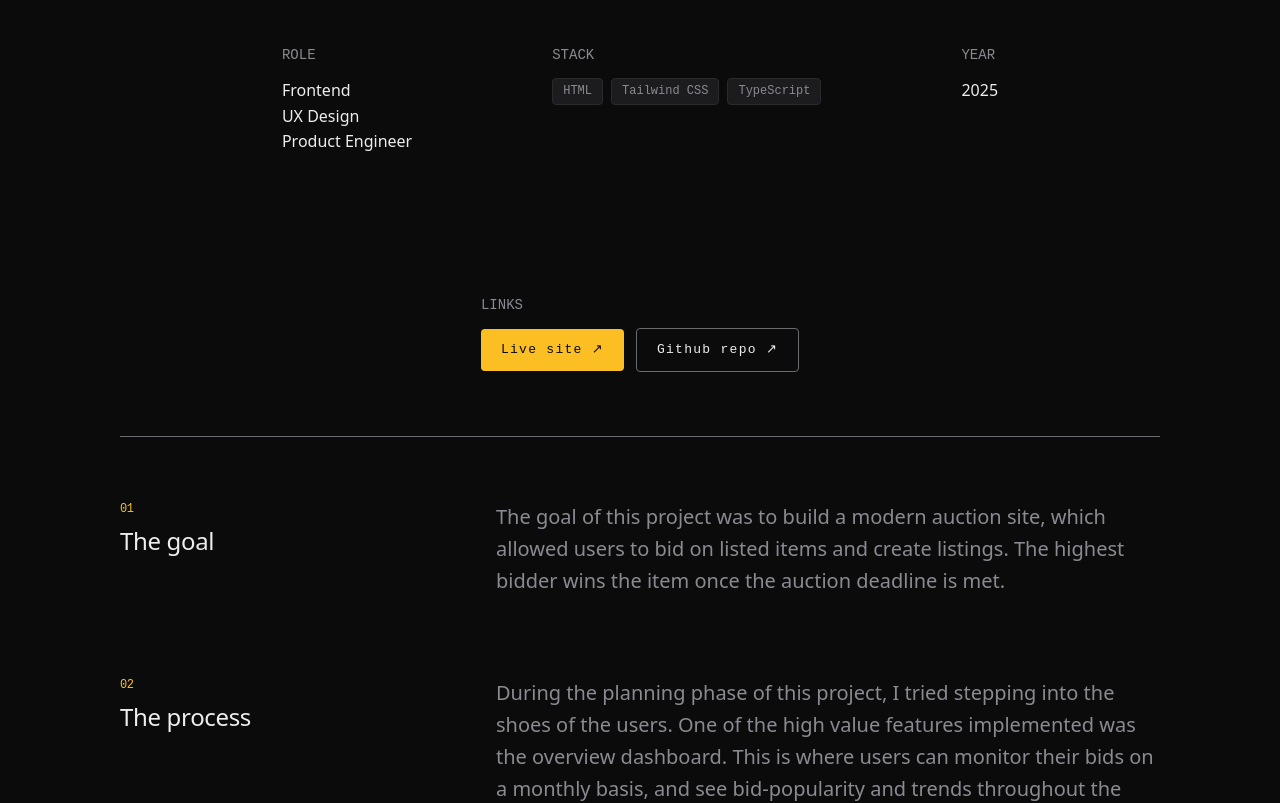
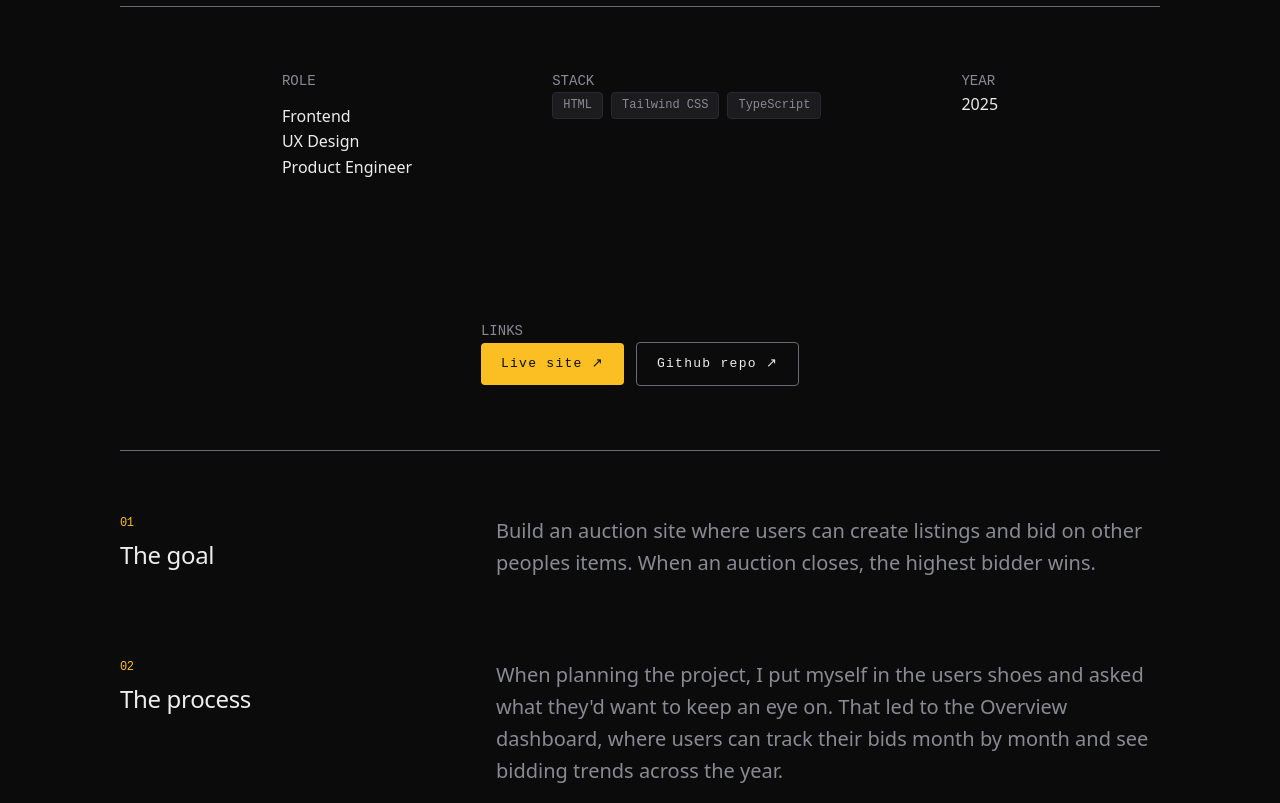
Before and after one commit to telecasteren/portfolio2, a React (Vite) app: page /projects/bits in a window 1280 px wide. Shown: the part 1080-1883 px from the top of the page. Built offline with nearby package versions, Linux system fonts and the light colour scheme.

Commit message:
fix: use the roles Array directly instead of stating key value pairs, fix: accessibility using html elements dd/dt instead of plain div's in ProjectMeta

```diff
--- a/src/components/projects/ProjectMeta.tsx
+++ b/src/components/projects/ProjectMeta.tsx
@@ -7,40 +7,45 @@ interface ProjectMetaProps {
 }
 
 export const ProjectMeta = ({ project }: ProjectMetaProps) => {
-  const roles = Object.entries(project.roles).map(([key, value]) => (
-    <p key={key}>{value}</p>
-  ));
+  const roles = Array.isArray(project.roles) ? project.roles : [project.roles];
 
   const metaTitleStyles = "font-mono text-mono-body text-text-muted";
 
   return (
     <section
       id="project-meta"
-      aria-label="Project meta section"
+      aria-labelledBy="project-meta-title"
       className="flex-start flex flex-wrap justify-start gap-6 self-stretch md:justify-center md:gap-35"
     >
+      <h2 id="project-meta-title" className="sr-only">
+        Project details
+      </h2>
+
+      <dl className="contents">
         <div>
-        <h2 className={metaTitleStyles}>ROLE</h2>
-        <div className="mt-3">{roles}</div>
+          <dt className={`${metaTitleStyles} mb-3`}>ROLE</dt>
+          {roles.map((role) => (
+            <dd key={role}>{role}</dd>
+          ))}
         </div>
 
         <div>
-        <h3 className={metaTitleStyles}>STACK</h3>
-        <div className="mt-3 flex flex-wrap items-center gap-2">
+          <dt className={metaTitleStyles}>STACK</dt>
+          <dd className="flex flex-wrap items-center gap-2">
             {project.stack.map((item) => (
               <Tag key={item} tag={item} />
             ))}
-        </div>
+          </dd>
         </div>
 
         <div>
-        <h4 className={metaTitleStyles}>YEAR</h4>
-        <p className="mt-3">{project.year}</p>
+          <dt className={metaTitleStyles}>YEAR</dt>
+          <dd>{project.year}</dd>
         </div>
 
         <div>
-        <h5 className={metaTitleStyles}>LINKS</h5>
-        <div className="mt-3 flex items-center gap-3">
+          <dt className={metaTitleStyles}>LINKS</dt>
+          <dd className="flex items-center gap-3">
             <LinkButton
               external
               type="primary"
@@ -53,8 +58,9 @@ export const ProjectMeta = ({ project }: ProjectMetaProps) => {
               href={project.repo}
               children="Github repo ↗"
             />
+          </dd>
         </div>
-      </div>
+      </dl>
     </section>
   );
 };
--- a/src/data/me.ts
+++ b/src/data/me.ts
@@ -6,9 +6,9 @@ export const me = {
   tagline: "Frontend developer and coffee nerd",
   motto: "Make the complex feel like a breeze!",
   subtitle:
-    "Notoriously curious about everything. Building all things user centric.",
+    "Notoriously curious. I read people well and build for the needs they haven't voiced yet.",
   bio: `I enjoy building on the web with clarity, accessibility and consistency.
-  My client facing background helps me translate real user needs into simple flows and clean components.
+  My client-facing background helps me translate real user needs into simple flows and clean components.
   I care about naming, structure and patterns that make it easy for others to read and maintain the code.`,
   skills: {
     languages: ["HTML", "CSS", "JavaScript", "TypeScript", "SQL"],
@@ -26,12 +26,12 @@ export const me = {
       "Figma",
       "Docker",
       "MySQL",
-      "MongDB",
+      "MongoDB",
       "Claude",
       "Ollama",
       "Lovable",
     ],
-    misc: ["accessibility", "human-relations", "product-management"],
+    misc: ["Accessibility", "Communication", "Product management"],
   },
   links: {
     github: "https://github.com/telecasteren",
--- a/src/data/projects.ts
+++ b/src/data/projects.ts
@@ -5,9 +5,9 @@ export const projects: Project[] = [
     id: 1,
     slug: "bits",
     title: "Bits Auctions",
-    subtitle: "A modern auction site for selling and bidding on listings.",
+    subtitle: "An auction platform for listing items and bidding on them.",
     description:
-      "A modern auction site for seller and buyer, giving them a smooth transaction journey.",
+      "Sellers list items, buyers bid, and the highest bid wins when the timer runs out, with a dashboard to keep track of it all.",
     roles: ["Frontend", "UX Design", "Product Engineer"],
     stack: ["HTML", "Tailwind CSS", "TypeScript"],
     year: "2025",
@@ -16,19 +16,20 @@ export const projects: Project[] = [
     detailImage: "/projects/bits/bits-metrics.webp",
     repo: "https://github.com/telecasteren/bits-auctions",
     url: "https://bits.telecasternilsen.com",
-    goal: "The goal of this project was to build a modern auction site, which allowed users to bid on listed items and create listings. The highest bidder wins the item once the auction deadline is met.",
+    goal: "Build an auction site where users can create listings and bid on other peoples items. When an auction closes, the highest bidder wins.",
     process:
-      "During the planning phase of this project, I tried stepping into the shoes of the users. One of the high value features implemented was the overview dashboard. This is where users can monitor their bids on a monthly basis, and see bid-popularity and trends throughout the calendar year.",
+      "When planning the project, I put myself in the users shoes and asked what they'd want to keep an eye on. That led to the Overview dashboard, where users can track their bids month by month and see bidding trends across the year.",
     lesson:
-      "This project made me more proficient in TypeScript, Tailwind CSS, and using my client-facing skills to implement supporting features to enable the user success.",
+      "I got more proficient in TypeScript, Tailwind CSS, and used my client-facing experience to spot and build supporting features that help users succeed.",
   },
   {
     id: 2,
     slug: "shopnet",
     title: "Shopnet",
-    subtitle: "An e-commerce website for various products.",
+    subtitle:
+      "An e-commerce storefront with a smooth experience from browsing to checkout.",
     description:
-      "A modern storefront for an e-commerce site for browsing and buying products.",
+      "A clean storefront for browsing products, filling a cart and checking out.",
     roles: ["Frontend", "UX Design", "Product Engineer"],
     stack: ["React", "TypeScript", "TanStack", "Redux", "Zod"],
     year: "2026",
@@ -38,19 +39,19 @@ export const projects: Project[] = [
     detailImage: "/projects/shopnet/shopnet-checkout.webp",
     repo: "https://github.com/NoroffFEU/jsfw-2025-v1-teles_jsf_ca_2026",
     url: "https://shopnet.telecasternilsen.com",
-    goal: "Building a modern storefront for an e-commerce site, with state management and technology that allowed users to browse and purchase products in an intuitive and clean layout.",
+    goal: "Build an e-commerce storefront where users can browse and buy products in a clean, intuitive layout.",
     process:
-      "While planning this project, I focused on making the journey from browsing to checkout feel effortless. I used Redux to keep the cart state consistent across pages, and Zod for validating checkout form, so users get clear and immediate feedback before placing an order.",
+      "While planning this project, I focused on making the journey from browsing to checkout feel effortless. I used Redux to keep the cart state consistent across pages, and Zod to validate checkout form, so users get clear, immediate feedback before placing an order.",
     lesson:
-      "This project made me more confident in React and TypeScript, and taught me how to structure state management and data validation in a scalable way, supporting a smooth shopping experience.",
+      "This project made me more confident in React and TypeScript, and learned how to structure state management and data validation so they scale with the app.",
   },
   {
     id: 3,
     slug: "foodiegram",
     title: "FOODIEGRAM.",
-    subtitle: "A SoMe platform for food lovers.",
+    subtitle: "A social media platform for food lovers.",
     description:
-      "A SoMe platform for discovering food, share recipes and restaurant tips.",
+      "A social media platform for discovering food, sharing recipes and restaurant tips.",
     roles: ["Frontend", "UX Design", "Product Engineer"],
     stack: ["HTML", "Tailwind CSS", "TypeScript"],
     year: "2025",
@@ -59,9 +60,9 @@ export const projects: Project[] = [
     detailImage: "/projects/bits/bits-metrics.webp",
     repo: "https://github.com/telecasteren/foodiegram/tree/css-frameworks",
     url: "missing_link",
-    goal: "Building a SoMe platform where users can post images and interact with posts by commenting and liking them. And doing so by building with TypeScript and CSS Frameworks such as Tailwind CSS.",
+    goal: "Build a social media app where users post images and interact through likes and comments, using TypeScript and Tailwind CSS.",
     process:
-      "During the planning phase, I looked at how people actually browse food content. My wife is a sourdough baker and she gave me good intel from the food community, of how its often quick and visual. I prioritised an image-first feed, where users can like and comment without leaving the post, keeping interactions fast and layout uncluttered.",
+      "My wife bakes sourdough, and her insights from the food community was that browsing is often quick and visual. So I prioritised an image-first feed, keeping interactions fast and layout uncluttered.",
     lesson:
       "This project strengthened my skills with Tailwind CSS and TypeScript, and gave me a good understanding of designing for engagement and interaction. Small details make a big difference to the user experience.",
   },
```
Also changed, not shown: public/readme-home.webp (added), 1 other file (tests, documents, lock files or other folders). Lines whose indentation alone changed are shown as unchanged.
